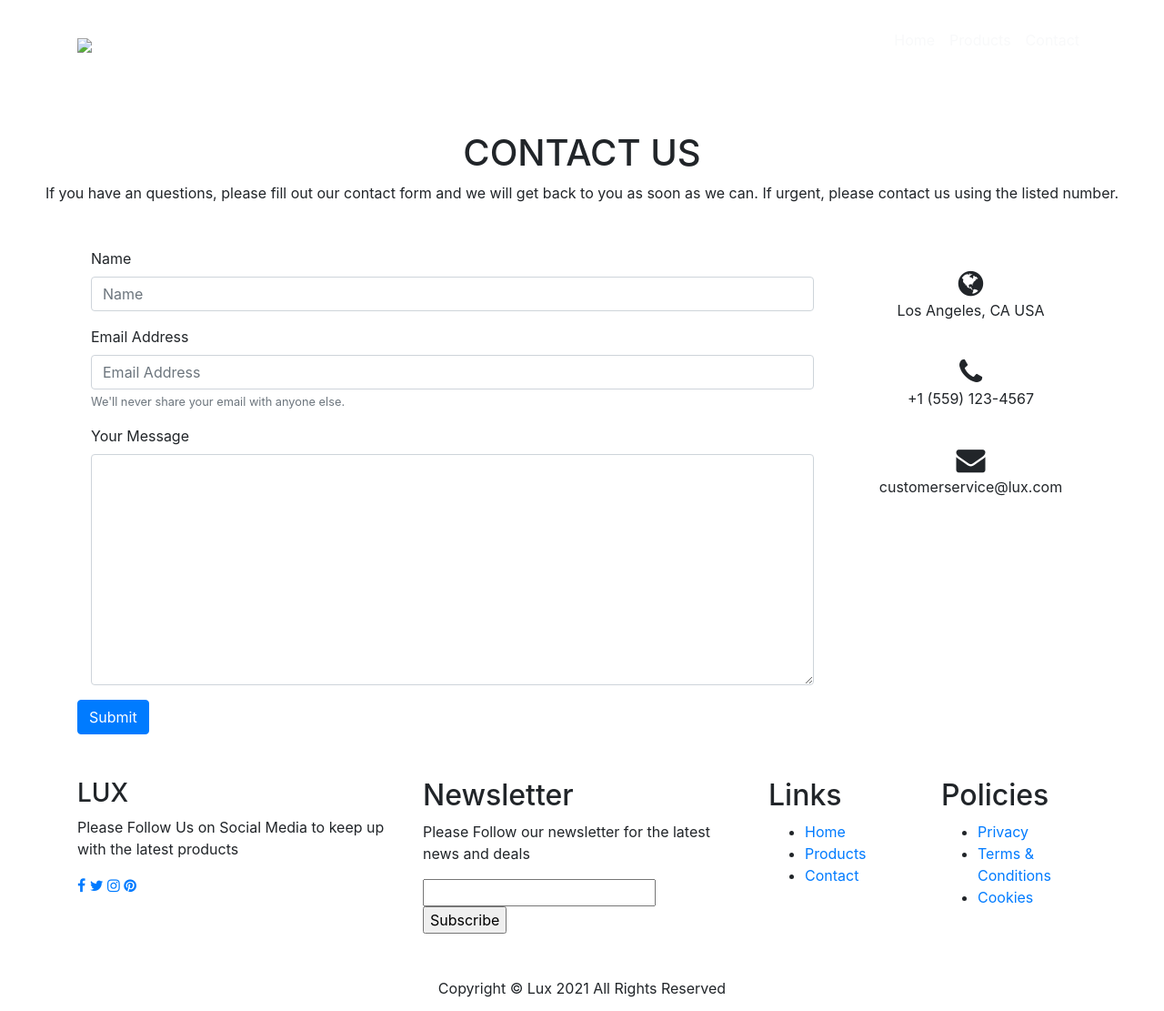
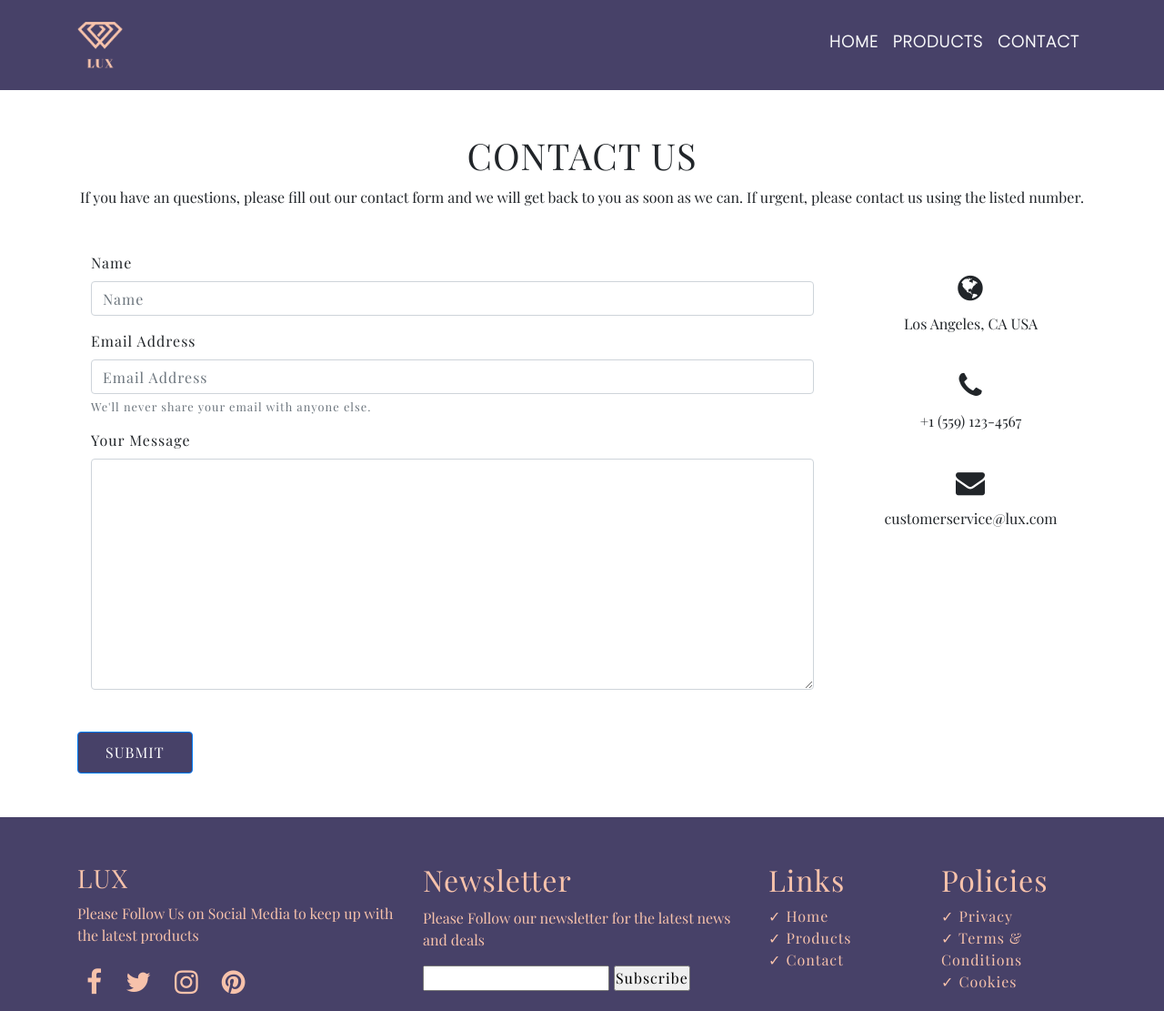
Before and after one commit to hlouie94/MFW-final-project, a plain HTML site: page contact/contact.html in a window 1280 px wide. Shown: the top 1111 px of the page at 91% size. Drawn offline with nearby package versions, Linux system fonts and the light colour scheme; the site is published under a folder, as on GitHub Pages, so addresses that start at the root find nothing.

Commit message:
Update contact.html

```diff
--- a/contact/contact.html
+++ b/contact/contact.html
@@ -8,7 +8,7 @@
     <!-- Bootstrap CSS -->
     <link rel="stylesheet" href="https://cdn.jsdelivr.net/npm/bootstrap@4.5.3/dist/css/bootstrap.min.css" integrity="sha384-TX8t27EcRE3e/ihU7zmQxVncDAy5uIKz4rEkgIXeMed4M0jlfIDPvg6uqKI2xXr2" crossorigin="anonymous">
     <link rel="stylesheet" href="https://cdnjs.cloudflare.com/ajax/libs/font-awesome/4.7.0/css/font-awesome.min.css">
-    <link rel="stylesheet" href="/css/styles.css">
+    <link rel="stylesheet" href="../css/styles.css">
     <title>Contact</title>
   </head>
   <body>
@@ -16,7 +16,7 @@
     <nav class="navbar navbar-expand-lg navbar-light">
       <div class="container">
       <a class="navbar-brand" href="#">
-        <img src="/img/logo_transparent.png" width="50px">
+        <img src="../img/logo_transparent.png" width="50px">
       </a>
       <button class="navbar-toggler" type="button" data-toggle="collapse" data-target="#navbarSupportedContent" aria-controls="navbarSupportedContent" aria-expanded="false" aria-label="Toggle navigation">
         <span class="navbar-toggler-icon"></span>
@@ -25,13 +25,13 @@
       <div class="collapse navbar-collapse" id="navbarSupportedContent">
         <ul class="navbar-nav ml-auto mb-4">
           <li class="nav-item active">
-            <a class="nav-link text-light pt-4" href="/index.html">Home</a>
+            <a class="nav-link text-light pt-4" href="../index.html">Home</a>
           </li>
           <li class="nav-item">
-            <a class="nav-link text-light pt-4" href="/products/products.html">Products</a>
+            <a class="nav-link text-light pt-4" href="../products/products.html">Products</a>
           </li>
           <li class="nav-item">
-            <a class="nav-link text-light pt-4" href="/contact/contact.html">Contact</a>
+            <a class="nav-link text-light pt-4" href="../contact/contact.html">Contact</a>
           </li>
         </ul>
       </div>
@@ -116,9 +116,9 @@
           <div class="fc3 col-lg-2 col-md-3 col-sm-6 col-xs-12">
             <h2>Links</h2>
             <ul>
-              <li><a href="/index.html">Home</a></li>
-              <li><a href="/products/products.html">Products</a></li>
-              <li><a href="/contact/contact.html">Contact</a></li>
+              <li><a href="../index.html">Home</a></li>
+              <li><a href="../products/products.html">Products</a></li>
+              <li><a href="../contact/contact.html">Contact</a></li>
             </ul>
           </div>
           <div class="fc4 col-lg-2 col-md-3 col-sm-6 col-xs-12">
```
